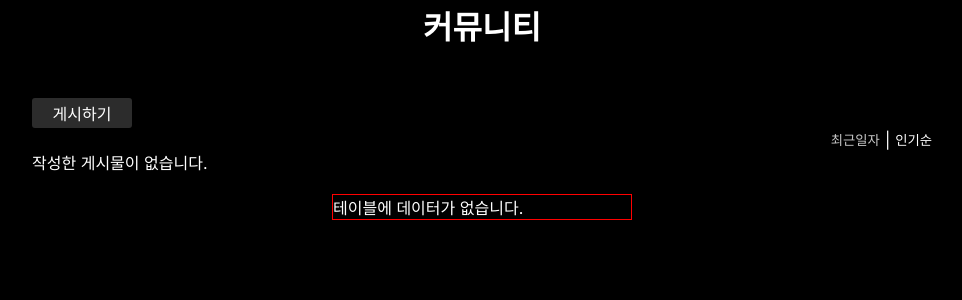
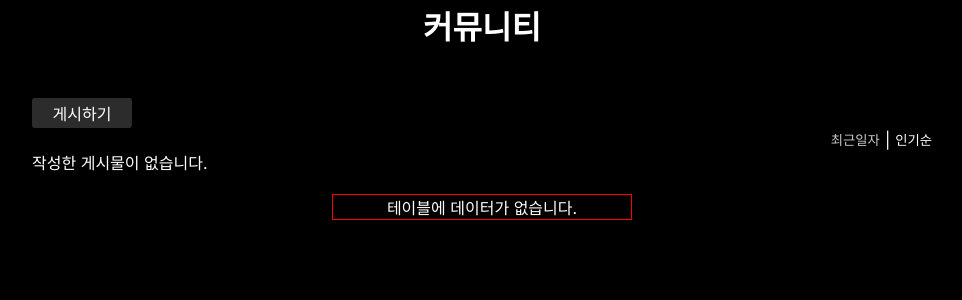
Before and after one commit to 06shelk/OneSongADay, a PHP site: page /communityProcess1.php in a window 1280 px wide. Shown: the part 245-545 px from the top of the page, without its empty margins (158-1120 px from the left). Run offline with PHP 8.4, Linux system fonts and the light colour scheme; the visitor is signed in with stand-in values (Sample User, id 1); data that the repository does not hold is empty.

Commit message:
a 링크 가운데 위치시키기

```diff
--- a/css/community1.css
+++ b/css/community1.css
@@ -81,12 +81,14 @@ body {
     max-width: 300px;
     border: 1px solid red;
     display: flex;
-    justify-content: space-between;
+    justify-content: center;
     margin-top: 20px;
     margin-bottom: 20px;
 }
 
-
+.page a {
+    padding-left: 15px;
+}
 
 /* page 버튼  */
 .page button {
```
